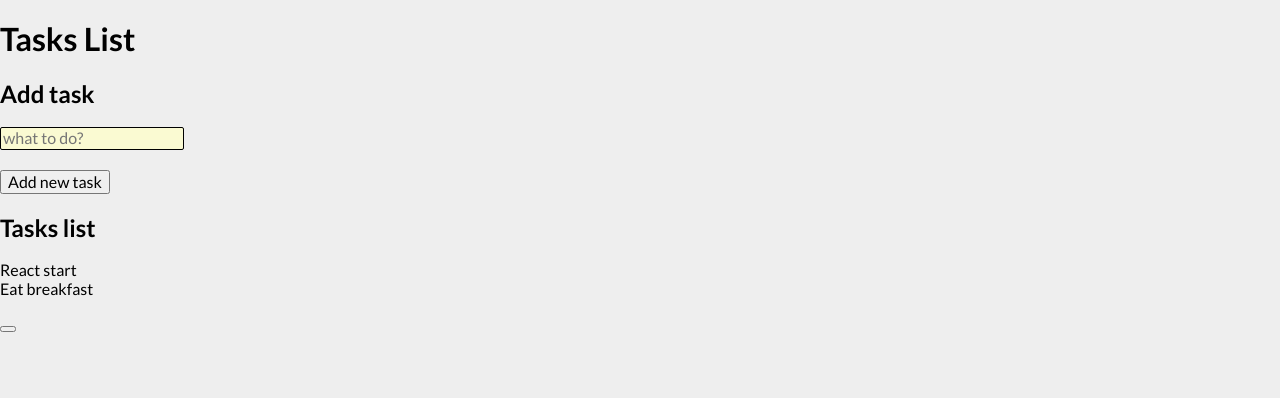
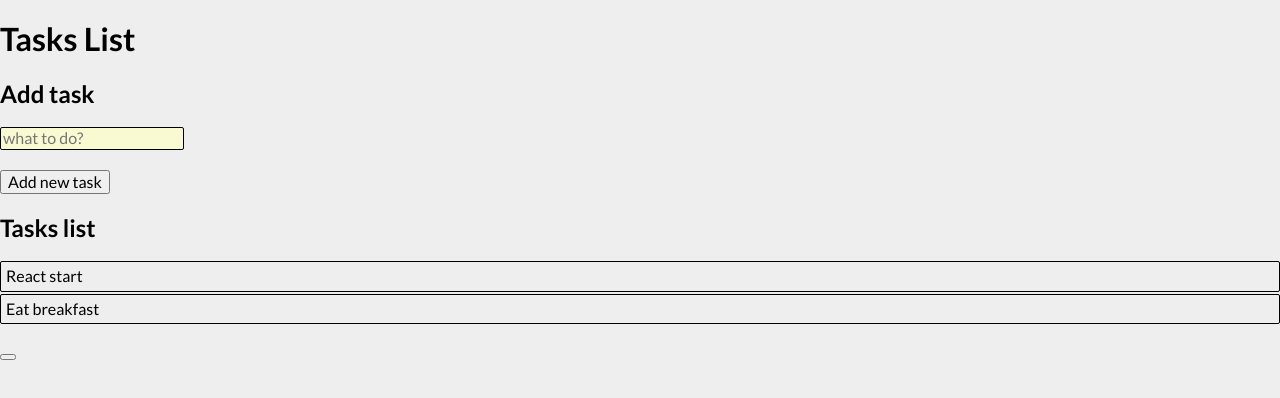
Before and after one commit to RobFyd/practice-in-react, a React (Create React App) app: page / in a window 1280 px wide. Shown: the top 398 px of the page. Built offline with nearby package versions, Linux system fonts and the light colour scheme.

Commit message:
Refactor Tasks component to include conditional rendering and styling

```diff
--- a/src/Tasks/index.js
+++ b/src/Tasks/index.js
@@ -1,9 +1,16 @@
 import "./style.css";
 
-const Tasks = ({ tasks }) => (
+const Tasks = (props) => (
   <ul className="tasks">
-    {tasks.map((task) => (
-      <li key={task.id}>{task.content}</li>
+    {props.tasks.map((task) => (
+      <li
+        className={`list__item ${
+          task.done && props.hideDoneTasks ? "list__item--done" : ""
+        }${task.important ? " list__item--highLight" : ""}`}
+        key={task.id}
+      >
+        {task.content}
+      </li>
     ))}
   </ul>
 );
--- a/src/Tasks/style.css
+++ b/src/Tasks/style.css
@@ -5,3 +5,21 @@
     list-style: none;
     padding: 0;
 }
+
+.list__item {
+    display: flex;
+    justify-content: space-between;
+    align-items: center;
+    margin-bottom: 2px;
+    border: solid 1px black;
+    border-radius: 2px;
+    padding: 5px;
+}
+
+.list__item--done {
+    display: none;
+}
+
+.list__item--highLight {
+    background-color: yellow;
+}
```
